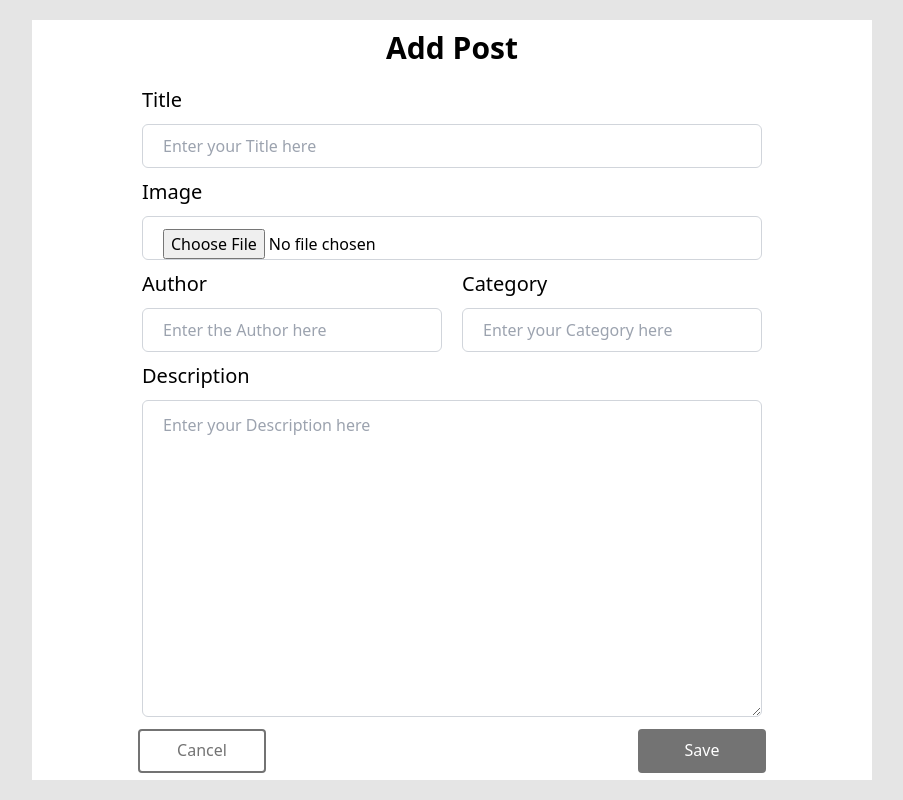
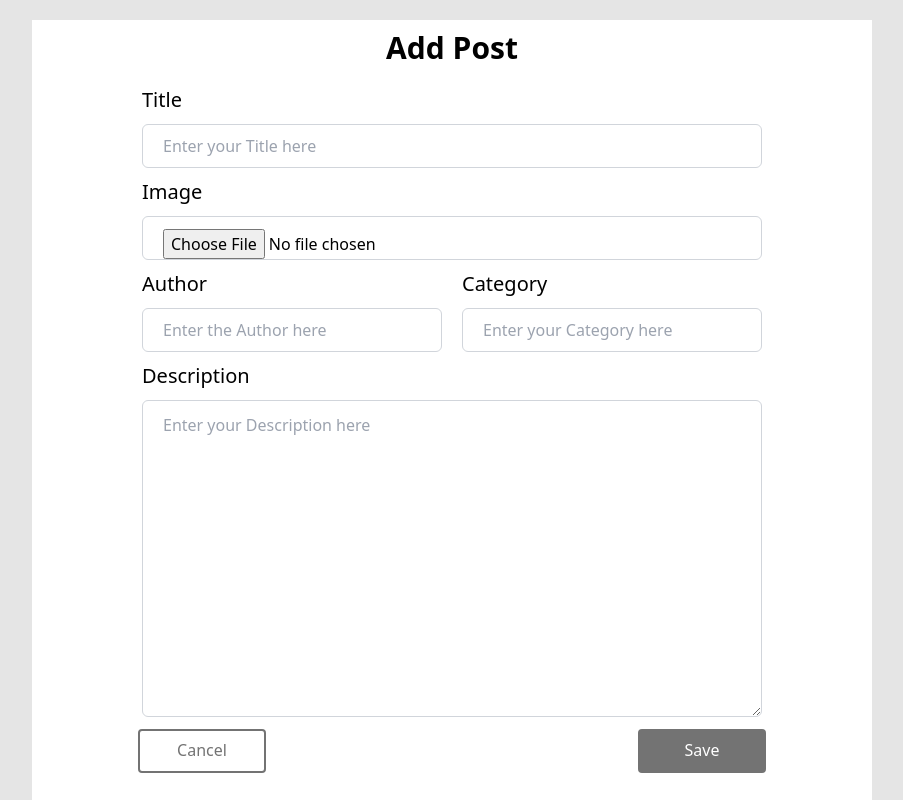
Before and after one commit to Faizanabid1998/BlogPost, a Vue app: page /add in a window 1280 px wide. Shown: the whole page, without its empty margins (188-1091 px from the left). Built offline with nearby package versions, Linux system fonts and the light colour scheme.

Commit message:
add change

```diff
--- a/src/components/pages/AddEdit.vue
+++ b/src/components/pages/AddEdit.vue
@@ -2,7 +2,7 @@
   <div class="bg-neutral-200">
     <div class="flex flex-col items-center gap-3 w-full h-screen sm:h-screen">
       <div
-        class="flex flex-col items-center mt-5 mb-5 bg-white w-[340px] sm:w-[840px] sm:h-[898px] h-full overflow-y-auto scrollbar-hidden"
+        class="flex flex-col items-center mt-5 bg-white w-[340px] sm:w-[840px] sm:h-[898px] h-full overflow-y-auto scrollbar-hidden"
       >
         <header
           class="flex flex-row sm:items-center items-start gap-3 justify-end sm:justify-between sm:px-5 py-3 w-[300px] h-14 sm:w-[820px] sm:h-14"
```
